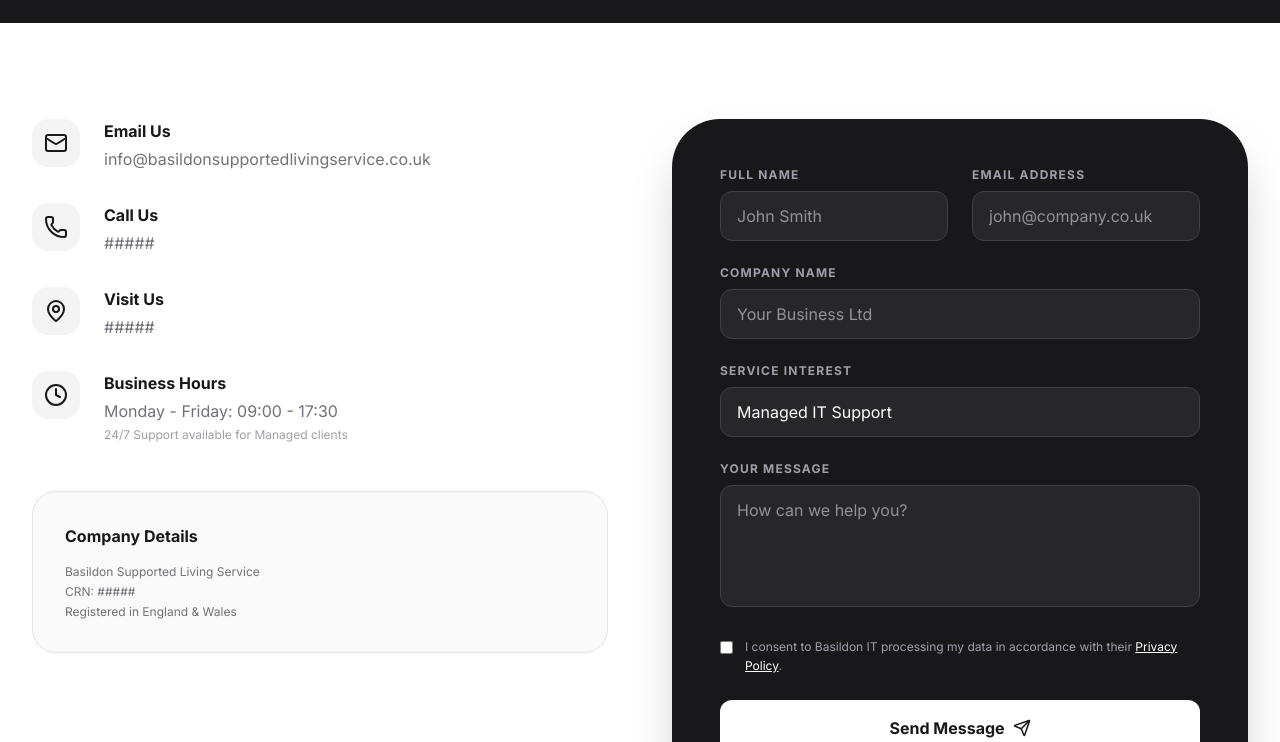
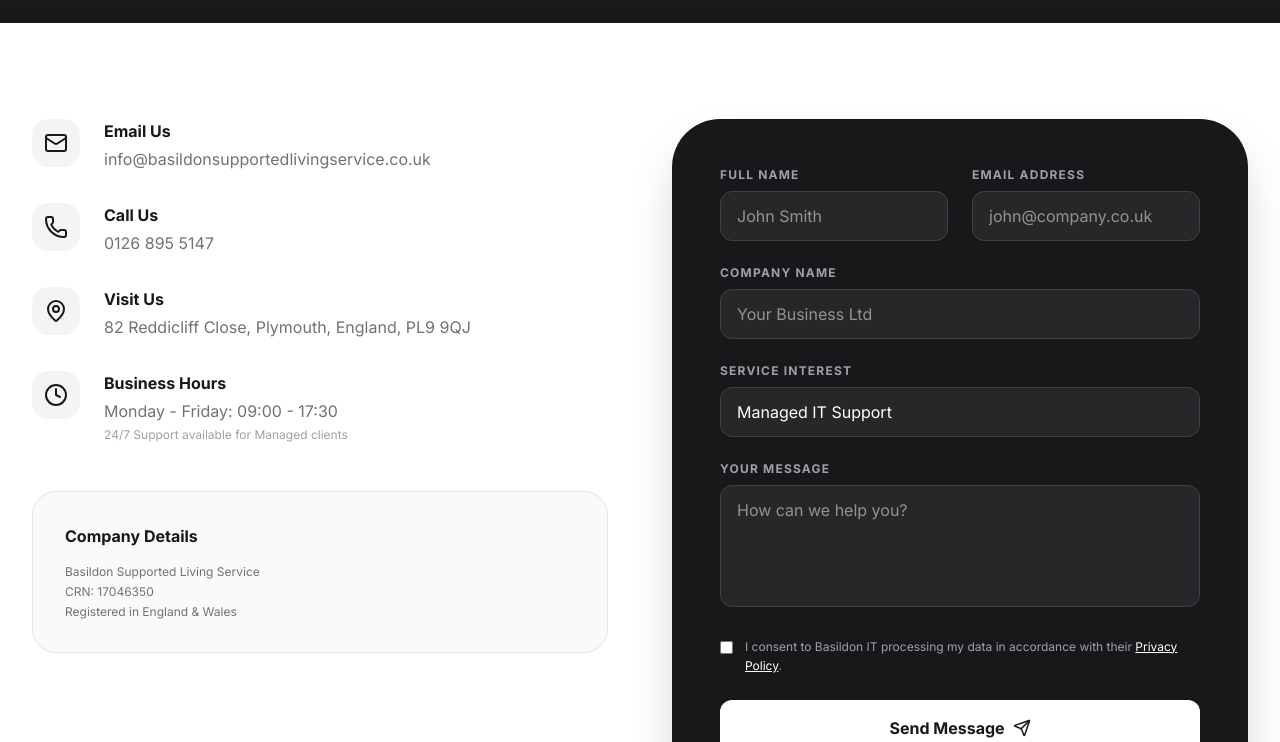
Before and after one commit to consultancy-outfit/100IT-SALESITES-001, a React (Vite) app: page /contact in a window 1280 px wide. Shown: the part 658-1400 px from the top of the page. Built offline with nearby package versions, Linux system fonts and the light colour scheme; grey boxes are pictures that could not be loaded.

Commit message:
Update Contact.tsx

```diff
--- a/src/pages/Contact.tsx
+++ b/src/pages/Contact.tsx
@@ -65,7 +65,7 @@ const Contact = () => {
                     </div>
                     <div>
                       <h4 className="font-bold text-zinc-900 mb-1">Call Us</h4>
-                      <p className="text-zinc-500">#####</p>
+                      <p className="text-zinc-500">0126 895 5147</p>
                     </div>
                   </div>
                   <div className="flex items-start gap-6">
@@ -74,7 +74,7 @@ const Contact = () => {
                     </div>
                     <div>
                       <h4 className="font-bold text-zinc-900 mb-1">Visit Us</h4>
-                      <p className="text-zinc-500">#####</p>
+                      <p className="text-zinc-500">82 Reddicliff Close, Plymouth, England, PL9 9QJ</p>
                     </div>
                   </div>
                   <div className="flex items-start gap-6">
@@ -93,7 +93,7 @@ const Contact = () => {
                   <h4 className="font-bold text-zinc-900 mb-4">Company Details</h4>
                   <div className="text-zinc-500 text-xs space-y-1">
                     <p>Basildon Supported Living Service</p>
-                    <p>CRN: #####</p>
+                    <p>CRN: 17046350</p>
                     <p>Registered in England & Wales</p>
                   </div>
                 </div>
```
